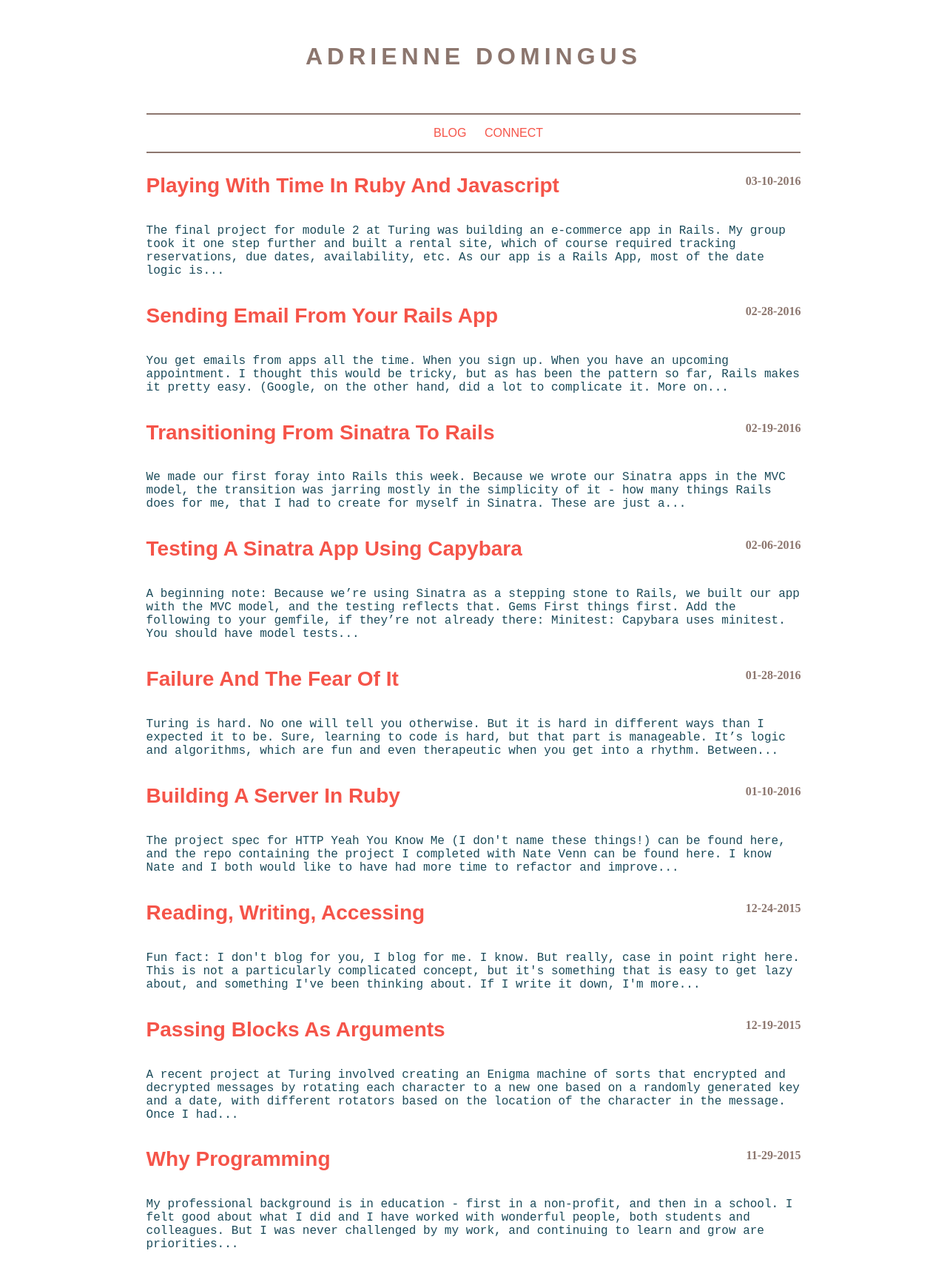
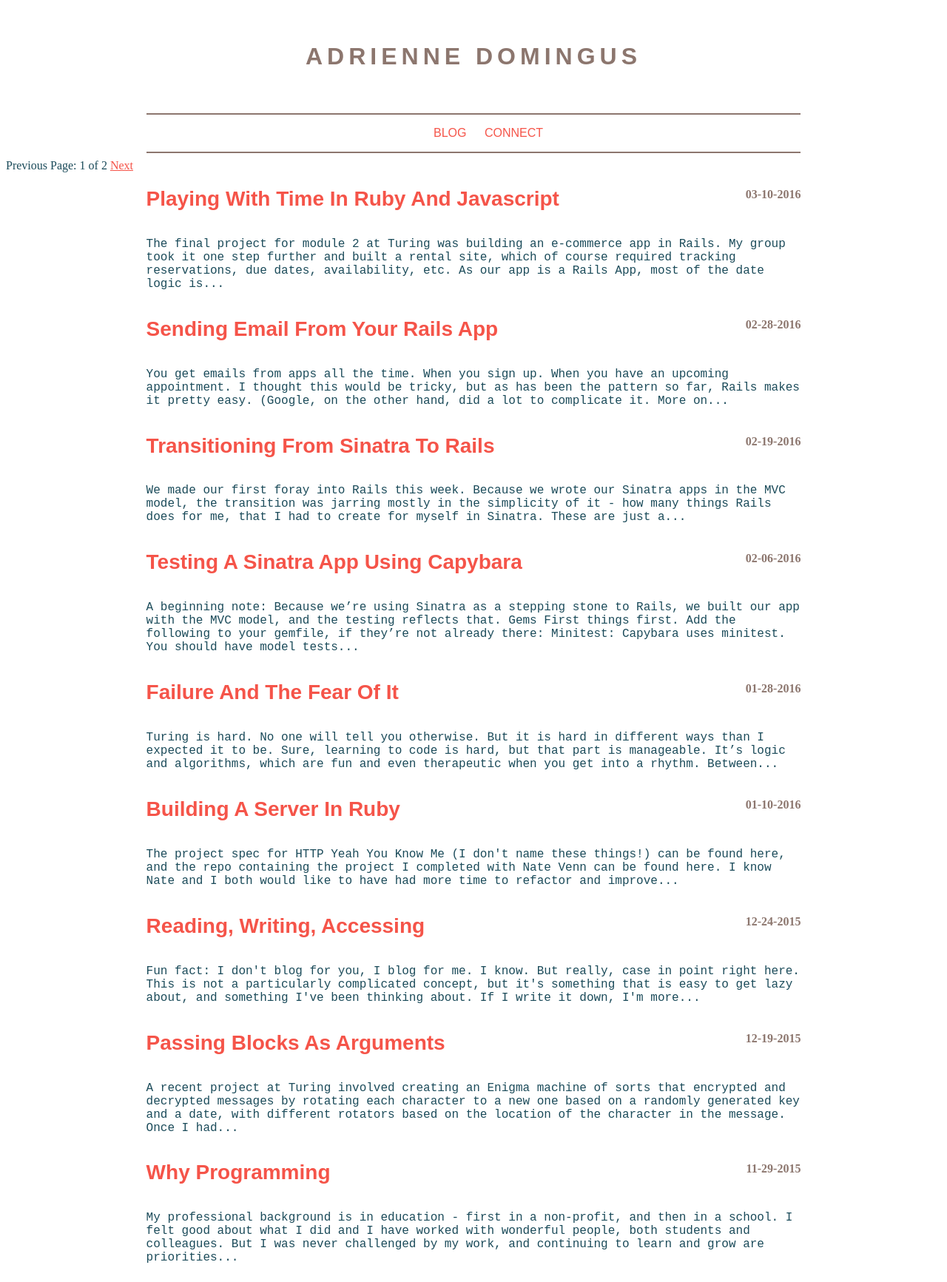
Before and after one commit to adriennedomingus/adriennedomingus.github.io, a Jekyll site: the page built from index.html, in a window 1280 px wide. Shown: the whole page at 74% size. Built offline with Jekyll 4.4.1, drawn with Linux system fonts in a browser that asks for light colours; the list of posts is cut into pages by our own code.

Commit message:
pagination

```diff
--- /dev/null
+++ b/Gemfile
@@ -0,0 +1,3 @@
+source 'https://rubygems.org'
+
+gem 'jekyll-paginate'
--- a/_config.yml
+++ b/_config.yml
@@ -1,2 +1,3 @@
 title: ADRIENNE DOMINGUS
 email: adrienne.domingus@gmail.com
+paginate: 7
--- a/_includes/header.html
+++ b/_includes/header.html
@@ -16,4 +16,17 @@
     </ul>
     <hr>
   </div>
+  <div class="pagination">
+  {% if paginator.previous_page %}
+    <a href="{{ paginator.previous_page_path }}" class="previous">Previous</a>
+  {% else %}
+    <span class="previous">Previous</span>
+  {% endif %}
+  <span class="page_number ">Page: {{ paginator.page }} of {{ paginator.total_pages }}</span>
+  {% if paginator.next_page %}
+    <a href="{{ paginator.next_page_path }}" class="next">Next</a>
+  {% else %}
+    <span class="next ">Next</span>
+  {% endif %}
+</div>
   <div class="container">
```
Also changed, not shown: Gemfile.lock (added).
